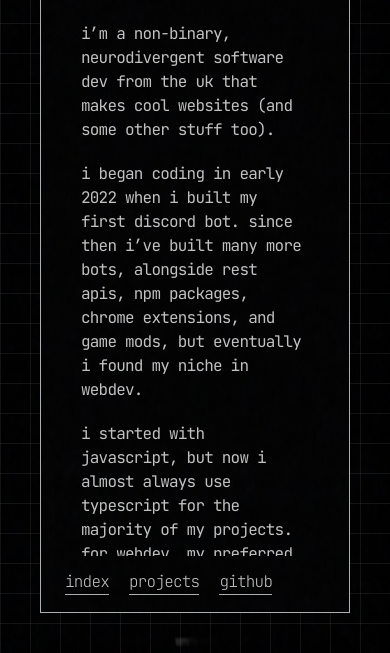
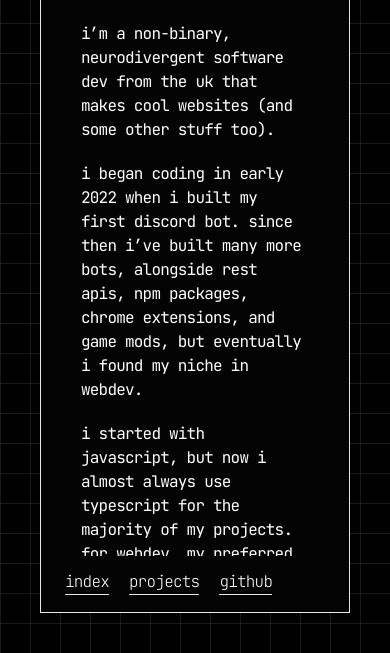
Before and after one commit to notcharliee/portfolio, an Astro site: page / in a window 390 px wide. Shown: the part 191-844 px from the top of the page. Built offline with nearby package versions, Linux system fonts and the light colour scheme; Astro itself is replaced by a stand-in of ours.

Commit message:
fix mobile height & vhs effect

```diff
--- a/src/layouts/layout.astro
+++ b/src/layouts/layout.astro
@@ -39,11 +39,11 @@ const { title, description } = Astro.props
     />
     <ViewTransitions />
   </head>
-  <body class="h-[100dvh] flex flex-col items-center justify-center">
+  <body class="h-[100dvh] overflow-hidden flex flex-col items-center justify-center">
     <img
       src="/vhs.gif"
       alt="VHS Effect"
-      class="absolute top-0 left-0 w-screen h-screen motion-reduce:hidden opacity-25 pointer-events-none z-50"
+      class="absolute top-0 left-0 w-screen h-screen opacity-25 pointer-events-none z-50 hidden motion-reduce:hidden sm:block"
     />
     <div class="h-[calc(100%-5rem)] w-[calc(100%-5rem)] sm:h-[calc(100%-10rem)] sm:w-[calc(100%-10rem)] bg-secondary border overflow-hidden">
       <Header title={title} />
```
